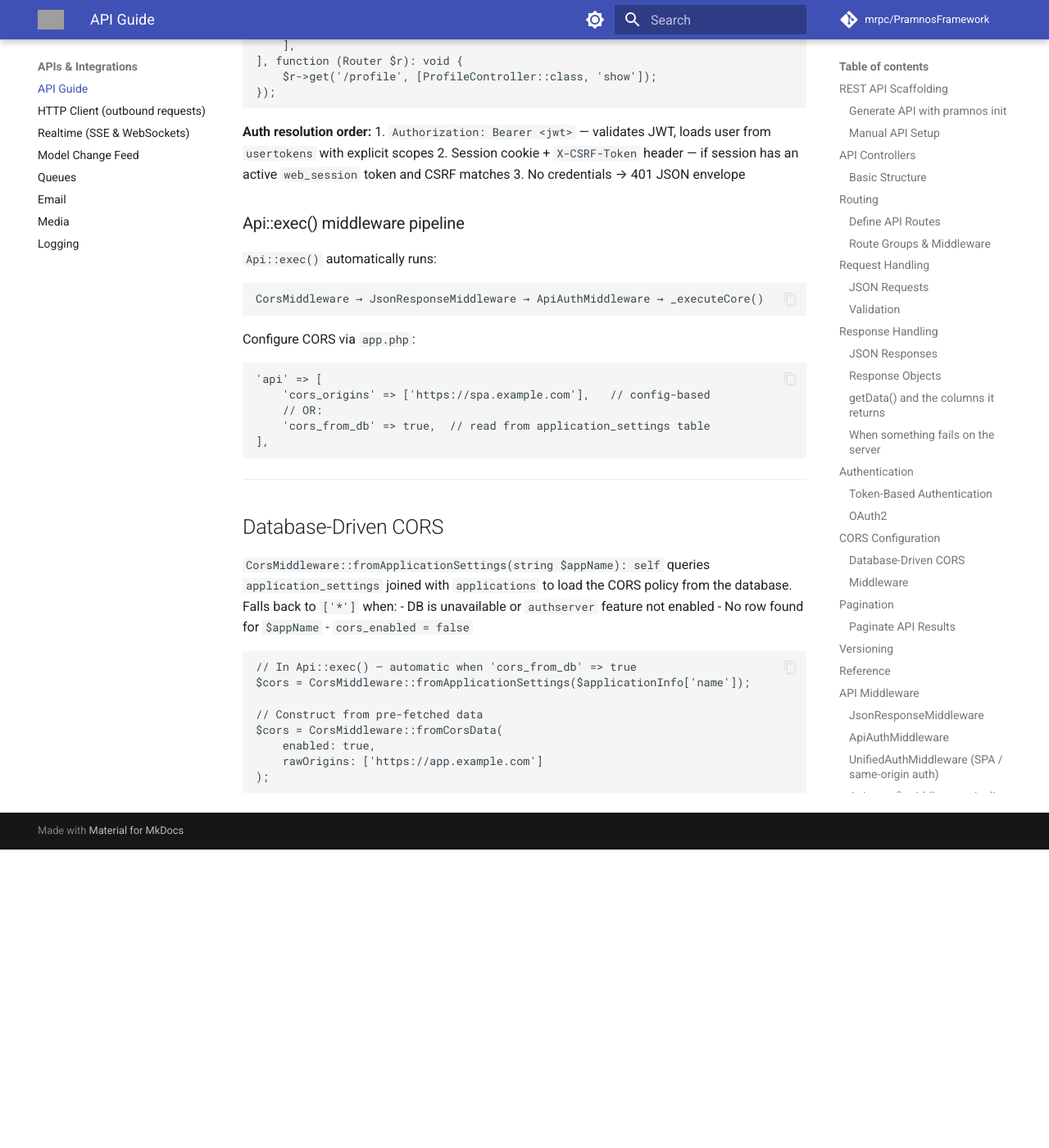
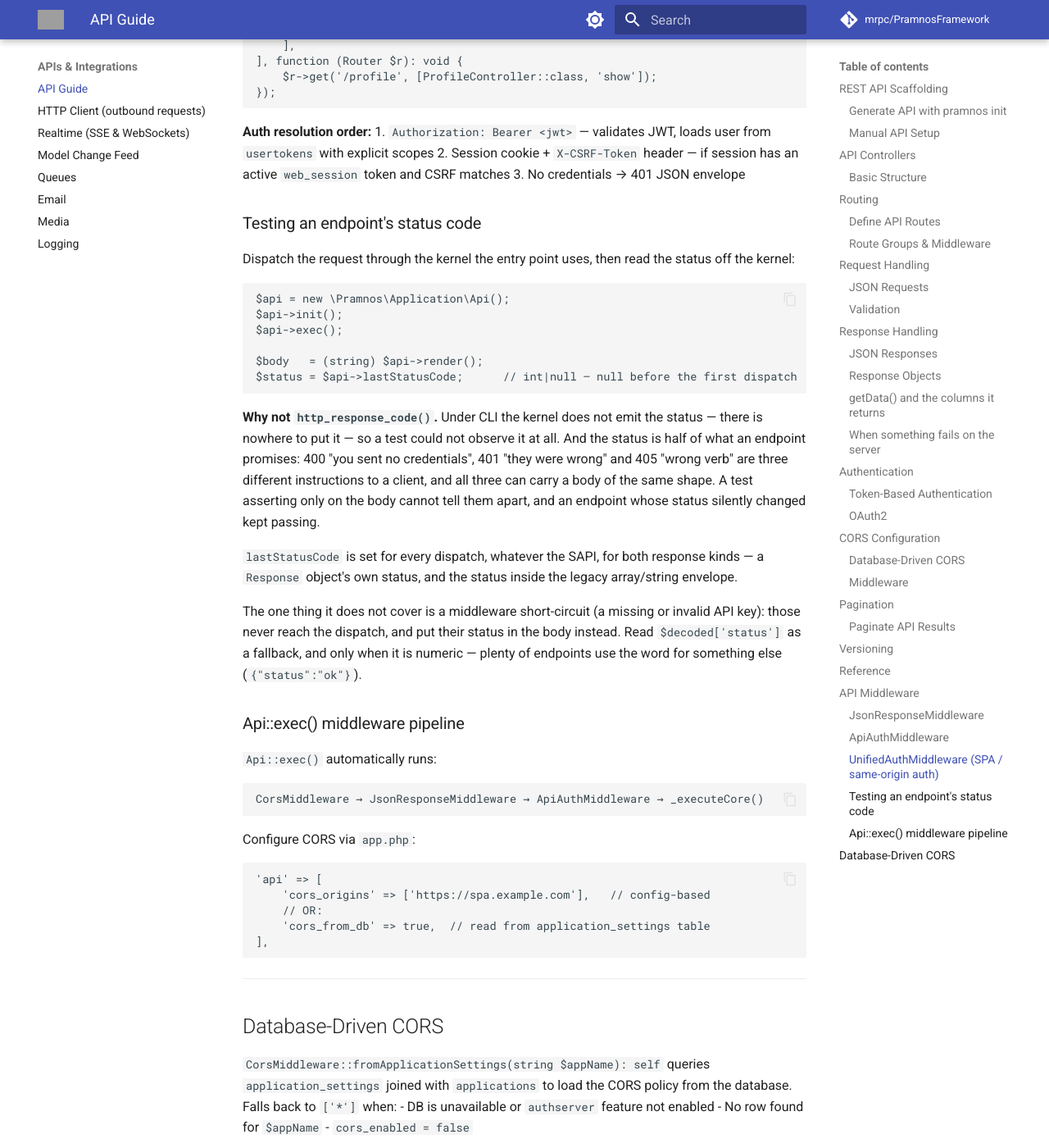
Before and after one commit to mrpc/PramnosFramework, an MkDocs documentation site: the page built from docs/Pramnos_API_Guide.md, in a window 1280 px wide and 1400 px high, scrolled down 9483 px. Shown: the whole window at 82% size. Built offline with MkDocs 1.6.1 and Material for MkDocs 9.7.7, drawn with Linux system fonts in a browser that asks for light colours; comment, search, counter and statistics services are not loaded; before the commit the page ends 10519 px from its top, so only the background shows below that; grey boxes are pictures that could not be loaded.

Commit message:
feat(api): the status a request answered with is readable after the dispatch
Under CLI the kernel does not emit the status — `http_response_code()` has
nowhere to put it — so a test dispatching through `Api` could read the body and
nothing else. The status is the half a client acts on: 400 "you sent no
credentials", 401 "they were wrong" and 405 "wrong verb" are three different
instructions that can all carry a body of the same shape, so a test asserting
only on the body cannot tell them apart, and an endpoint whose status changed
silently kept passing.

`Api::$lastStatusCode` is set for every dispatch, whatever the SAPI, for both a
Response object's own status and the status inside the legacy array envelope.

````diff
--- a/docs/Pramnos_API_Guide.md
+++ b/docs/Pramnos_API_Guide.md
@@ -472,6 +472,36 @@ $router->group([
 2. Session cookie + `X-CSRF-Token` header — if session has an active `web_session` token and CSRF matches
 3. No credentials → 401 JSON envelope
 
+### Testing an endpoint's status code
+
+Dispatch the request through the kernel the entry point uses, then read the status
+off the kernel:
+
+```php
+$api = new \Pramnos\Application\Api();
+$api->init();
+$api->exec();
+
+$body   = (string) $api->render();
+$status = $api->lastStatusCode;      // int|null — null before the first dispatch
+```
+
+**Why not `http_response_code()`.** Under CLI the kernel does not emit the status —
+there is nowhere to put it — so a test could not observe it at all. And the status
+is half of what an endpoint promises: 400 "you sent no credentials", 401 "they were
+wrong" and 405 "wrong verb" are three different instructions to a client, and all
+three can carry a body of the same shape. A test asserting only on the body cannot
+tell them apart, and an endpoint whose status silently changed kept passing.
+
+`lastStatusCode` is set for every dispatch, whatever the SAPI, for both response
+kinds — a `Response` object's own status, and the status inside the legacy
+array/string envelope.
+
+The one thing it does not cover is a middleware short-circuit (a missing or
+invalid API key): those never reach the dispatch, and put their status in the body
+instead. Read `$decoded['status']` as a fallback, and only when it is numeric —
+plenty of endpoints use the word for something else (`{"status":"ok"}`).
+
 ### Api::exec() middleware pipeline
 
 `Api::exec()` automatically runs:
````
Also changed, not shown: docs/version-history/posts/2026-08-27-an-api-endpoints-status-code-was-untestable.md (added, +40 -0 lines), 2 other files.
